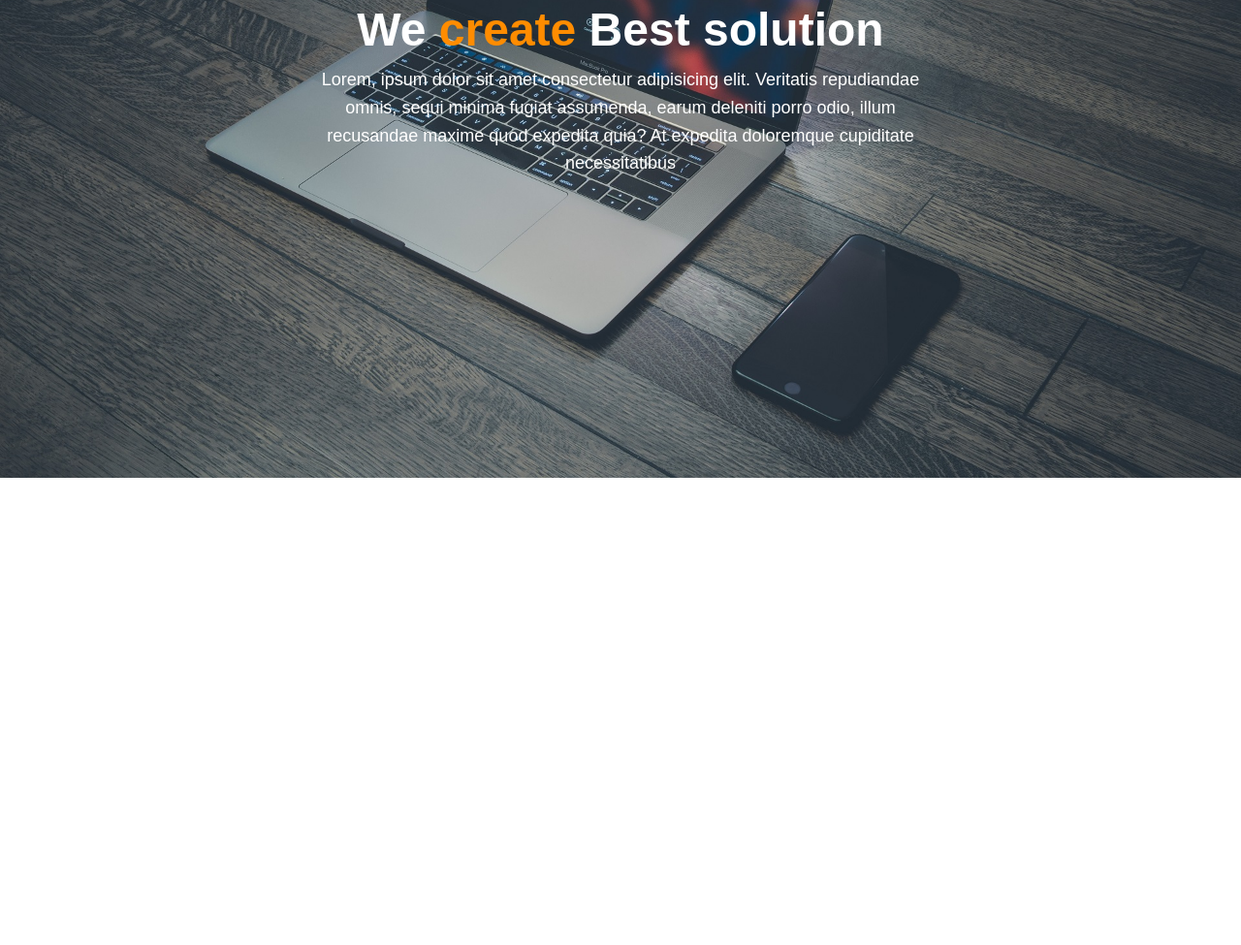
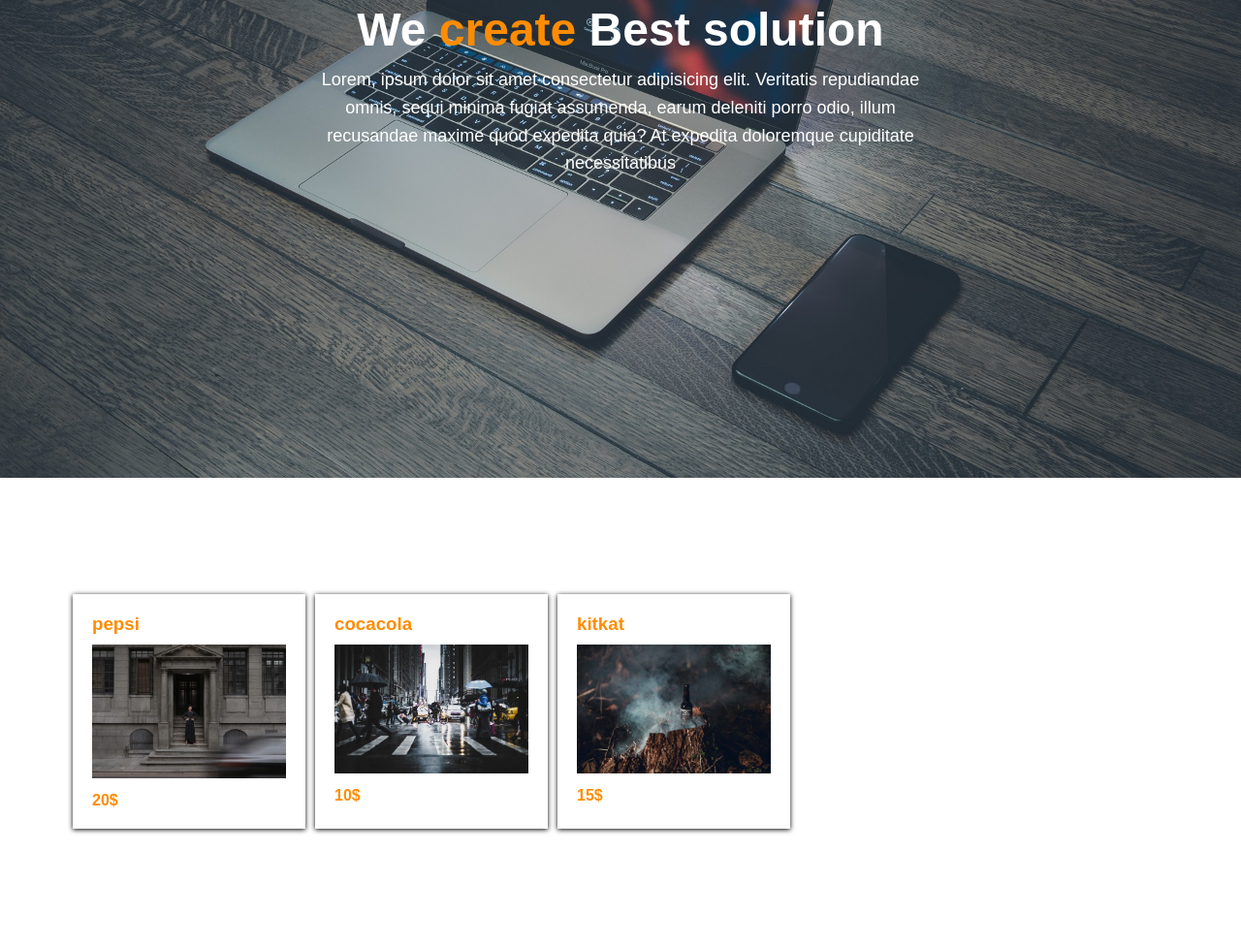
Before and after one commit to alihamdan2020/template-with-js, a plain HTML site: page index.html in a window 1280 px wide. Shown: the part 307-1282 px from the top of the page at 97% size. Before the commit the page ends 800 px from the top, so only its background shows below. Drawn offline with Linux system fonts and the light colour scheme.

Commit message:
add products section

```diff
--- a/css/mystyle.css
+++ b/css/mystyle.css
@@ -1,6 +1,7 @@
 /* global variables */
 :root {
   --main-color: darkorange;
+  --padding:120px;
 }
 
 /*end*/
@@ -230,6 +231,44 @@ body {
 
 /*media query*/
 
+
+/*start prouct section*/
+.products{
+  padding-top: var(--padding);
+  padding-bottom: var(--padding);
+}
+.products .container{
+  display:flex;
+}
+.product_card{
+  border:0px solid green;
+  padding: 20px;
+  box-shadow: 0px 1px 5px black;
+  margin-right: 10px;
+}
+
+.prod_title{
+  margin-bottom: 10px;
+  color:var(--main-color);
+}
+
+.prod_img{
+  width: 200px;
+  transition: 2s;
+}
+.prod_img:hover{
+  transform: scale(1.1);
+}
+
+.prod_price{
+  color:var(--main-color);
+  margin-top:10px;
+  font-weight: 600;
+  font-size: 16px;
+  display: block;
+}
+/* end product section */
+
 /*small screen*/
 @media (min-width: 768px) {
   .container {
--- a/index.html
+++ b/index.html
@@ -40,7 +40,7 @@
                 <h3 class="logo"><a href="#">We <span>create</span></a></h3>
                 <ul>
                     <li><a href="#" class="active">Home</a></li>
-                    <li><a href="#">Products</a></li>
+                    <li><a href="#products">Products</a></li>
                     <li><a href="#">Contact US</a></li>
                 </ul>
             </div>
@@ -52,6 +52,15 @@
             </div>
         </div>
     </div>
+
+    <div class="products" id="products">
+        <div class="container" id="container-products">
+
+        </div>
+
+    </div>
+
+
 </body>
 <script src="js/myjs.js"></script>
 
--- a/js/myjs.js
+++ b/js/myjs.js
@@ -109,3 +109,55 @@ newArray.forEach(function(li){
 //   colorMain=a[4].getAttribute("data-color");
 //   document.documentElement.style.setProperty("--main-color",colorMain);
 //  }
+
+// assume array below a response from server
+
+let fullArray =[
+  {
+  "productName":"pepsi",
+  "productPrice":"20$",
+  "img":"1.jpg"
+  },
+  {
+    "productName":"cocacola",
+  "productPrice":"10$",
+  "img":"2.jpg"
+  },
+  {
+  "productName":"kitkat",
+  "productPrice":"15$",
+  "img":"3.jpg"
+  }];
+
+
+for(let k=0;k<3;k++)
+{
+  // create div that hold the product card
+let productDiv=document.createElement("div");
+productDiv.className="product_card";
+
+//create heading to hold prouct name
+let productTitle=document.createElement("h3");
+productTitle.setAttribute("class","prod_title");
+productTitleText=document.createTextNode(fullArray[k]["productName"]);
+productTitle.appendChild(productTitleText);
+
+//create image of proucts
+let productImage = document.createElement("img");
+productImage.setAttribute("src","../images/" + fullArray[k]["img"]);
+productImage.setAttribute("class","prod_img");
+
+
+// create span that holds price
+let productPrice=document.createElement("span");
+productPrice.setAttribute("class","prod_price");
+productPriceText=document.createTextNode(fullArray[k]["productPrice"]);
+productPrice.appendChild(productPriceText);
+
+productDiv.appendChild(productTitle);
+productDiv.appendChild(productImage);
+productDiv.appendChild(productPrice);
+
+let test=document.getElementById("container-products");
+test.appendChild(productDiv);
+}
```
Also changed, not shown: images/1.jpg (added), images/2.jpg (added), images/3.jpg (added), images/4.jpg (added).
